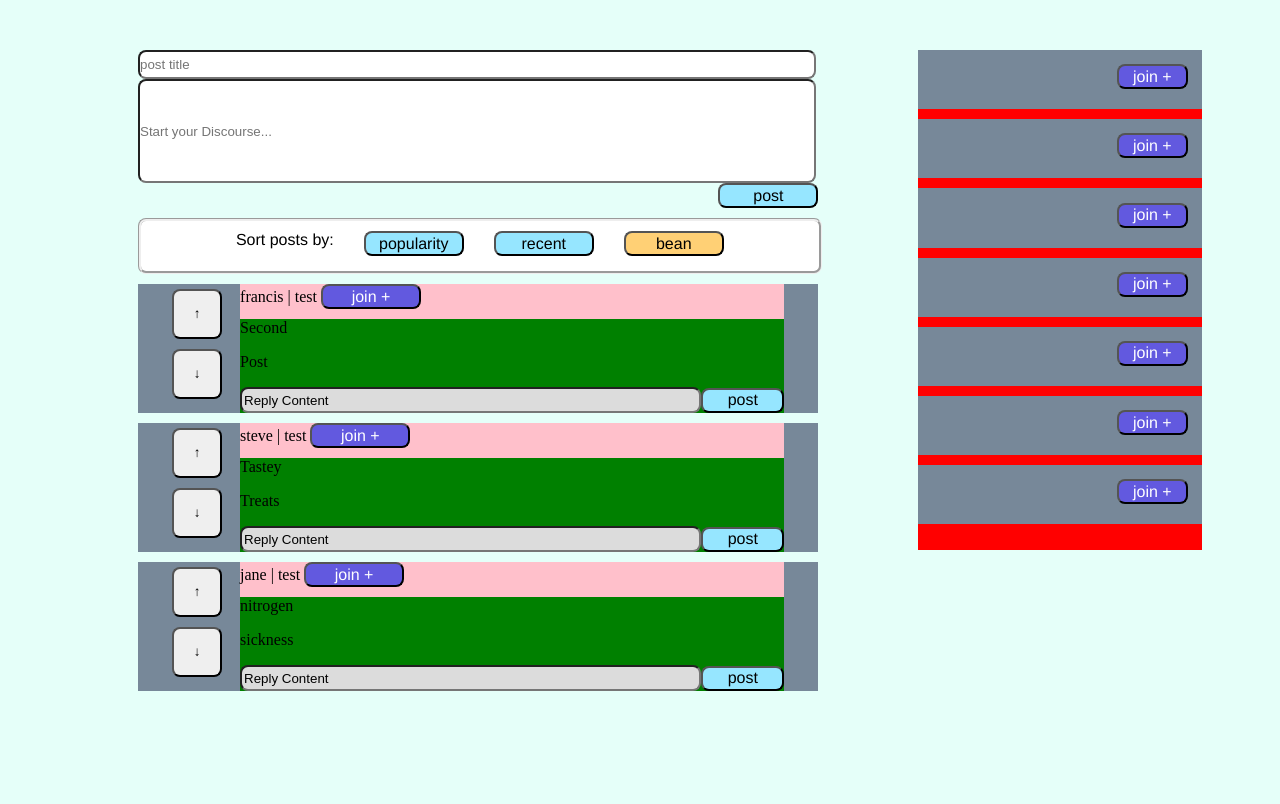
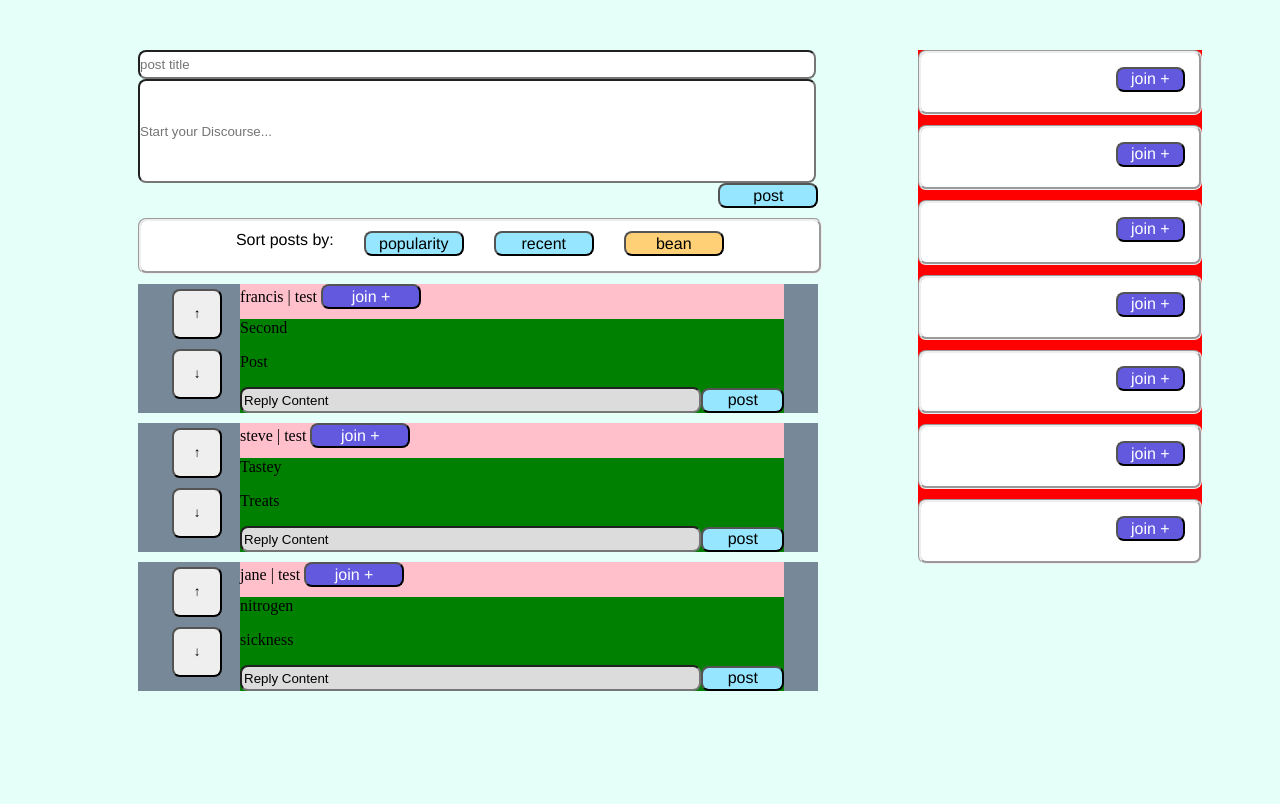
Before and after one commit to PFSDevTeam/kaffeeklatsch, a Flask app: page /feed in a window 1280 px wide. Shown: the part 113-917 px from the top of the page. Run offline with Flask 2, Linux system fonts and the light colour scheme; a user stored in the database is signed in; data comes from the database, SQL or seed files in the repository; some libraries are stand-ins or nearby versions.

Commit message:
community-pain changes

```diff
--- a/kaffeeklatsch/static/css/community-pain.css
+++ b/kaffeeklatsch/static/css/community-pain.css
@@ -1,6 +1,8 @@
 .community-pain-wrapper {
-    background-color: lightslategray;
+    background-color: white;
     display: flex;
+    border-radius: 8px;
+    border-style: groove;
     justify-content: right;
     align-items: center;
     padding-bottom: 10px;
```
